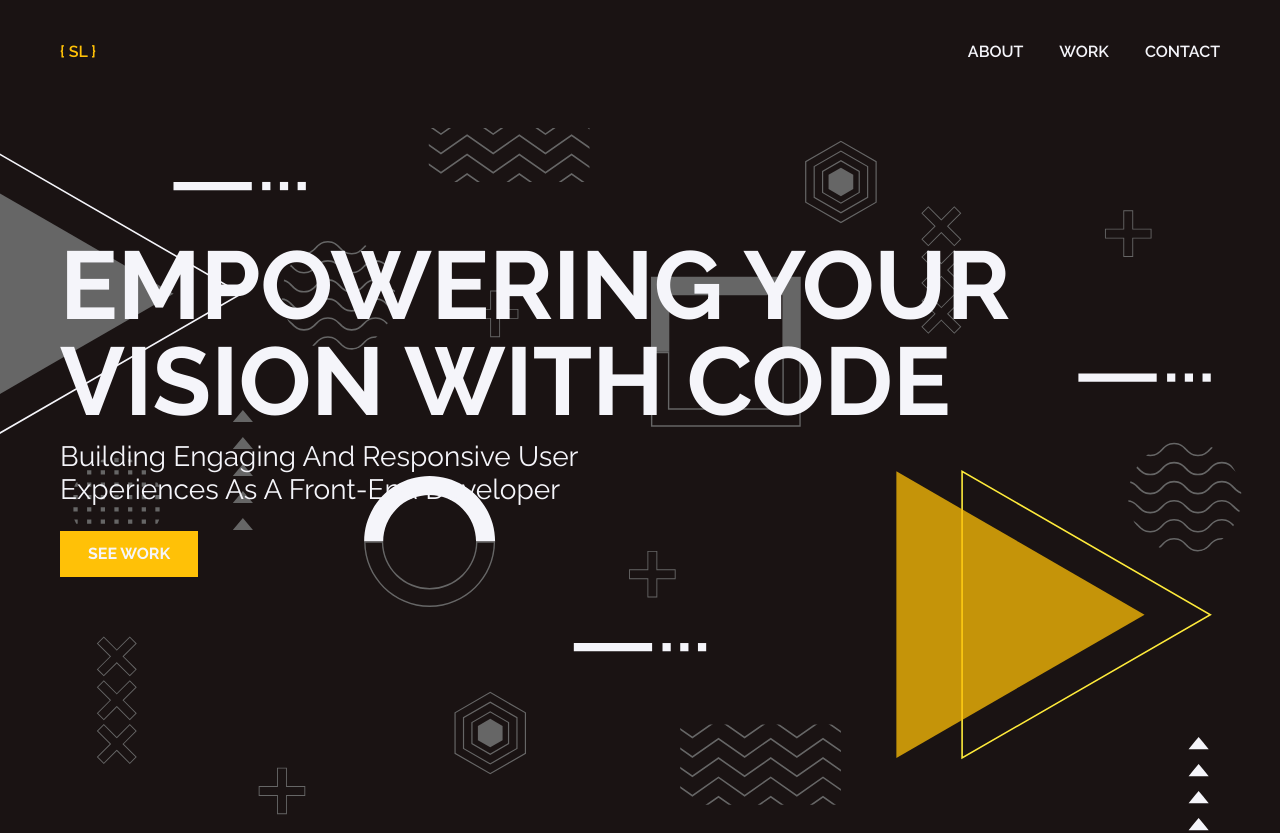
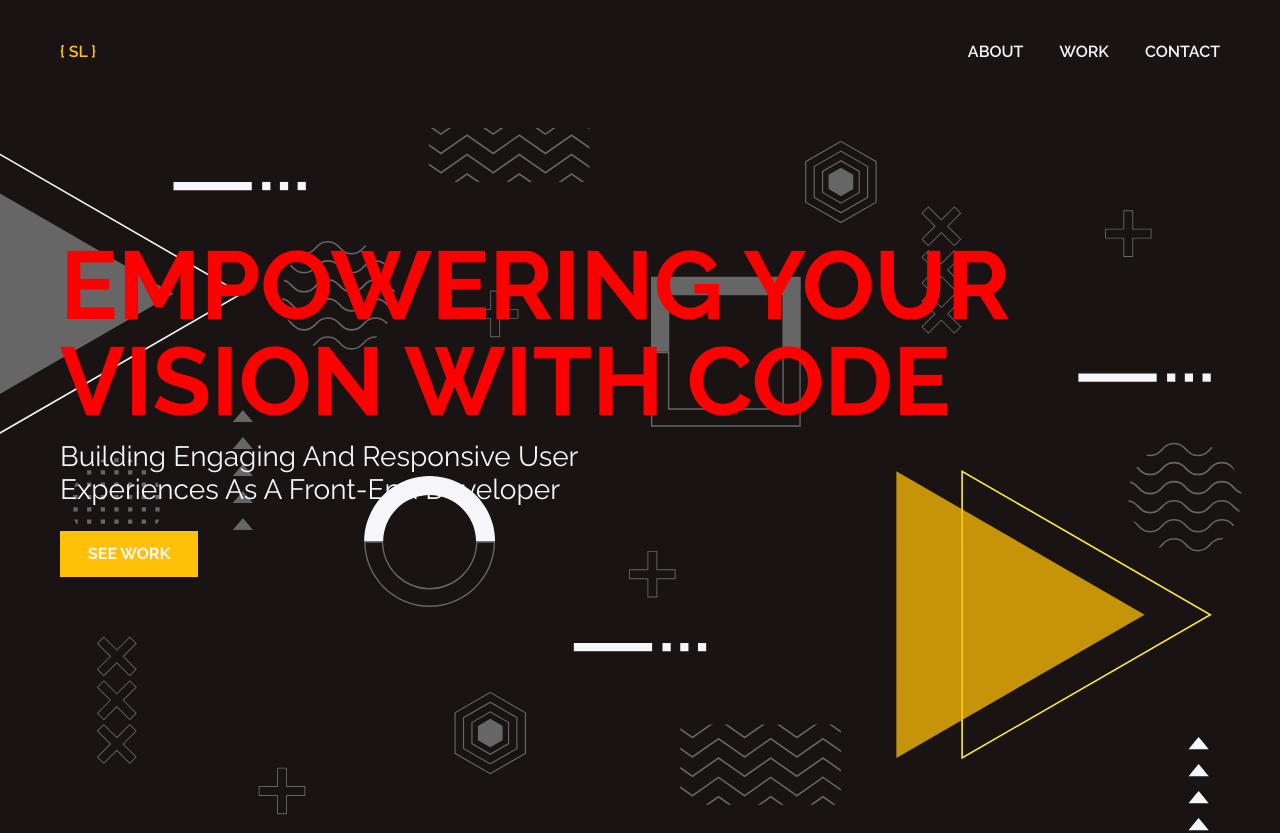
Before and after one commit to slekstut/portfolio_web, a Nuxt app: page / in a window 1280 px wide. Shown: the top 833 px of the page. Built offline with nearby package versions, Linux system fonts and the light colour scheme.

Commit message:
test commit

```diff
--- a/components/Header.vue
+++ b/components/Header.vue
@@ -1,7 +1,7 @@
 <template>
     <section class="header">
         <div class="header__wrapper container" ref="headerText">
-            <h1 class="header__title">Empowering your vision with code</h1>
+            <h1 class="header__title" style="color: red;">Empowering your vision with code</h1>
             <p class="header__subtitle">Building engaging and responsive user experiences as a front-end developer</p>
             <CTABtn text="see work" />
         </div>
```
